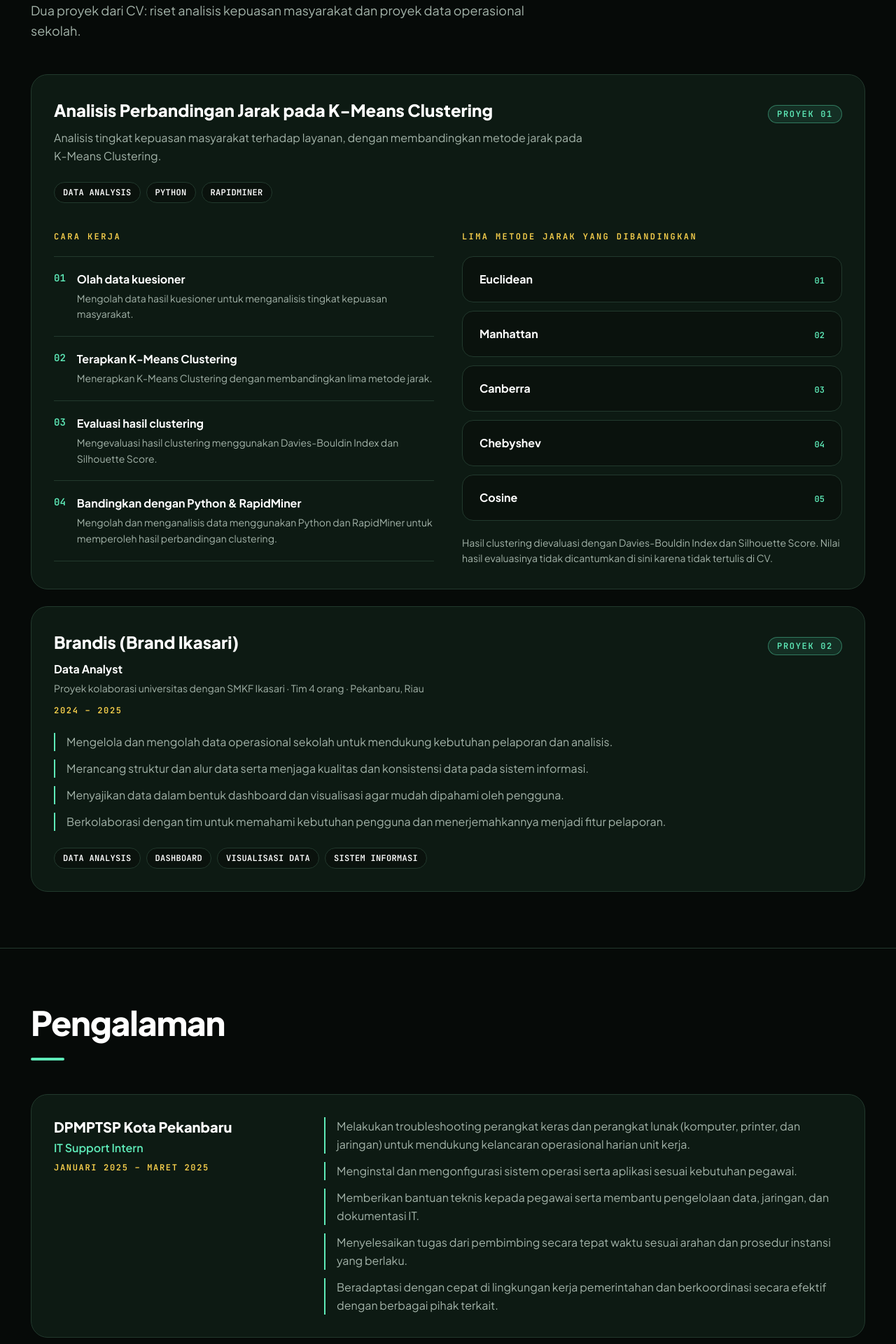
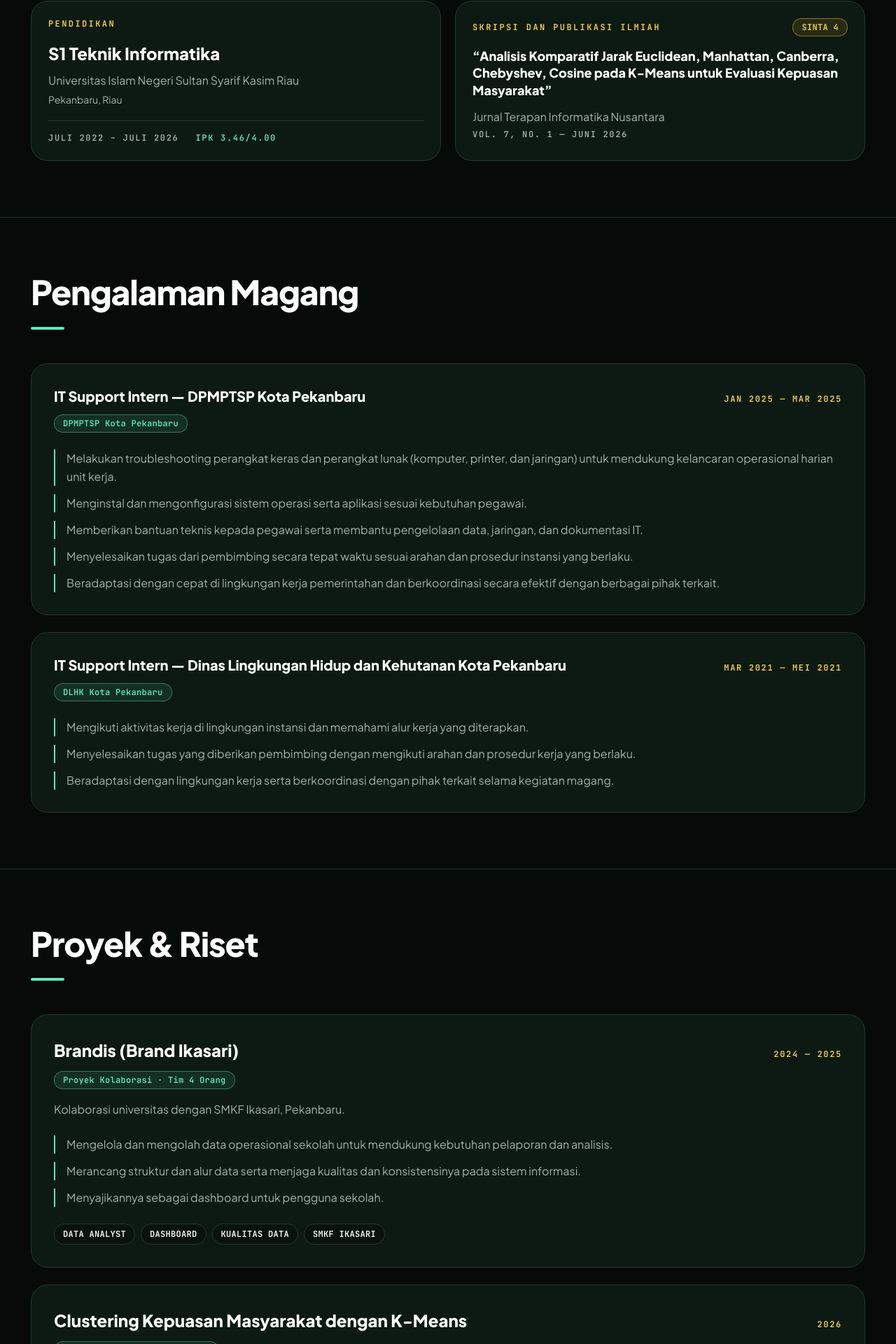
Before and after one commit to fadhilaaan9-sudo/portofolio-fakhri, a React (Vite) app: page / in a window 1280 px wide. Shown: the part 1651-3571 px from the top of the page at 70% size. Built offline with nearby package versions, Linux system fonts and the light colour scheme.

Commit message:
Samakan section Pengalaman dan Proyek dengan preview

```diff
--- a/src/App.tsx
+++ b/src/App.tsx
@@ -1,12 +1,15 @@
 import ContactSection from './components/ContactSection'
-import EducationSkillsSection from './components/EducationSkillsSection'
+import EducationSection from './components/EducationSection'
 import ExperienceSection from './components/ExperienceSection'
 import Hero from './components/Hero'
 import ProfileSection from './components/ProfileSection'
 import ProjectSection from './components/ProjectSection'
 import SiteHeader from './components/SiteHeader'
+import SkillsSection from './components/SkillsSection'
 import TrainingSection from './components/TrainingSection'
 
+// Urutan section sesuai preview: Tentang → Pendidikan & Publikasi →
+// Pengalaman → Proyek → Pelatihan → Keahlian → Kontak.
 export default function App() {
   return (
     <div className="min-h-screen bg-background font-sans text-white">
@@ -14,10 +17,11 @@ export default function App() {
       <main>
         <Hero />
         <ProfileSection />
+        <EducationSection />
+        <ExperienceSection />
         <ProjectSection />
-        <ExperienceSection />
         <TrainingSection />
-        <EducationSkillsSection />
+        <SkillsSection />
         <ContactSection />
       </main>
     </div>
--- /dev/null
+++ b/src/components/EducationSection.tsx
@@ -0,0 +1,58 @@
+import { education, publication } from '../data/portfolio'
+import Reveal from './Reveal'
+import SectionHeading from './SectionHeading'
+
+// Pendidikan dan publikasi lengkap (IPK, jurnal, volume, SINTA 4),
+// sesuai preview. Keahlian kini di komponen SkillsSection terpisah.
+export default function EducationSection() {
+  return (
+    <section id="pendidikan" className="scroll-mt-28 border-t border-border md:scroll-mt-24">
+      <div className="mx-auto max-w-[1240px] px-4 py-14 sm:px-6 sm:py-16 md:py-20">
+        <Reveal>
+          <SectionHeading title="Pendidikan & Publikasi" />
+
+          <div className="grid gap-4 sm:gap-5 lg:grid-cols-2">
+            <article className="min-w-0 rounded-[24px] border border-border bg-panel p-5 sm:p-6">
+              <p className="font-mono text-xs font-semibold tracking-[0.16em] text-amber-soft uppercase sm:tracking-[0.2em]">
+                Pendidikan
+              </p>
+              <h3 className="mt-4 text-[clamp(1.375rem,5vw,1.5rem)] font-extrabold break-words text-white">
+                {education.degree}
+              </h3>
+              <p className="mt-2 leading-relaxed break-words text-muted">{education.school}</p>
+              <p className="mt-1 text-sm text-muted">{education.location}</p>
+              <div className="mt-5 flex flex-wrap items-center gap-x-6 gap-y-2 border-t border-border pt-4">
+                <p className="font-mono text-xs font-semibold tracking-[0.14em] break-words text-muted uppercase">
+                  {education.period}
+                </p>
+                <p className="font-mono text-xs font-semibold tracking-[0.14em] break-words text-mint uppercase">
+                  IPK {education.gpa}
+                </p>
+              </div>
+            </article>
+
+            <article className="min-w-0 rounded-[24px] border border-border bg-panel p-5 sm:p-6">
+              <div className="flex flex-wrap items-center justify-between gap-2">
+                <p className="font-mono text-xs font-semibold tracking-[0.16em] text-amber-soft uppercase sm:tracking-[0.2em]">
+                  {publication.kind}
+                </p>
+                <span className="rounded-full border border-amber/50 bg-amber/10 px-3 py-1 font-mono text-xs font-semibold tracking-wide text-amber-soft">
+                  {publication.accreditation}
+                </span>
+              </div>
+              <h3 className="mt-4 text-lg leading-snug font-extrabold break-words text-white">
+                &ldquo;{publication.title}&rdquo;
+              </h3>
+              <p className="mt-3 leading-relaxed break-words text-muted">
+                {publication.journal}
+              </p>
+              <p className="mt-1 font-mono text-xs font-semibold tracking-[0.14em] break-words text-muted uppercase">
+                {publication.detail}
+              </p>
+            </article>
+          </div>
+        </Reveal>
+      </div>
+    </section>
+  )
+}
--- a/src/components/ExperienceSection.tsx
+++ b/src/components/ExperienceSection.tsx
@@ -2,28 +2,33 @@ import { experiences } from '../data/portfolio'
 import Reveal from './Reveal'
 import SectionHeading from './SectionHeading'
 
-// Pengalaman magang, urut dari yang terbaru, sesuai CV.
+// Pengalaman magang, urut dari yang terbaru, sesuai preview.
+// Judul, tanggal, dan label mengikuti preview; bullet persis CV.
 export default function ExperienceSection() {
   return (
     <section id="pengalaman" className="scroll-mt-28 border-t border-border md:scroll-mt-24">
       <div className="mx-auto max-w-[1240px] px-4 py-14 sm:px-6 sm:py-16 md:py-20">
         <Reveal>
-          <SectionHeading title="Pengalaman" />
+          <SectionHeading title="Pengalaman Magang" />
 
           <div className="space-y-6">
             {experiences.map((job) => (
               <article
                 key={job.place}
-                className="grid min-w-0 gap-4 rounded-[24px] border border-border bg-panel p-5 sm:p-8 md:grid-cols-[1fr_2fr]"
+                className="min-w-0 rounded-[24px] border border-border bg-panel p-5 sm:p-8"
               >
-                <div className="min-w-0">
-                  <h3 className="text-lg font-extrabold break-words text-white sm:text-xl">{job.place}</h3>
-                  <p className="mt-1 font-semibold text-mint">{job.role}</p>
-                  <p className="mt-2 font-mono text-xs font-semibold tracking-[0.14em] break-words text-amber-soft uppercase">
+                <div className="flex flex-wrap items-baseline justify-between gap-2">
+                  <h3 className="text-lg font-extrabold break-words text-white sm:text-xl">
+                    {job.role} — {job.place}
+                  </h3>
+                  <p className="shrink-0 font-mono text-xs font-semibold tracking-[0.14em] text-amber-soft uppercase">
                     {job.period}
                   </p>
                 </div>
-                <ul className="min-w-0 space-y-3">
+                <p className="mt-3 inline-flex rounded-full border border-mint/40 bg-mint/10 px-3 py-1 font-mono text-xs font-semibold tracking-wide text-mint">
+                  {job.label}
+                </p>
+                <ul className="mt-6 space-y-3">
                   {job.points.map((point) => (
                     <li
                       key={point}
--- a/src/components/ProjectSection.tsx
+++ b/src/components/ProjectSection.tsx
@@ -1,117 +1,33 @@
-import { brandisProject, distanceMethods, projectSteps } from '../data/portfolio'
+import { brandisProject, kmeansProject } from '../data/portfolio'
 import Reveal from './Reveal'
 import SectionHeading from './SectionHeading'
 
-// Dua proyek dari CV: K-Means (skripsi/publikasi) dan Brandis.
-// Angka hasil tidak ditampilkan karena tidak ada di CV.
+// Dua kartu sesuai preview: Brandis (kolaborasi) lalu riset K-Means.
+// Tidak ada langkah kerja, daftar metode jarak, atau tautan tambahan.
 export default function ProjectSection() {
   return (
     <section id="proyek" className="scroll-mt-28 border-t border-border md:scroll-mt-24">
       <div className="mx-auto max-w-[1240px] px-4 py-14 sm:px-6 sm:py-16 md:py-20">
         <Reveal>
-          <SectionHeading title="Proyek" />
+          <SectionHeading title="Proyek & Riset" />
 
-          <p className="max-w-3xl text-base leading-[1.6] text-muted md:text-lg">
-            Dua proyek dari CV: riset analisis kepuasan masyarakat dan
-            proyek data operasional sekolah.
-          </p>
-
-          {/* Proyek 1 — K-Means */}
-          <article className="mt-10 min-w-0 rounded-[24px] border border-border bg-panel p-5 sm:mt-12 sm:p-8">
-            <div className="flex flex-wrap items-baseline justify-between gap-2">
-              <h3 className="max-w-3xl text-[clamp(1.25rem,5vw,1.5rem)] font-extrabold break-words text-white">
-                Analisis Perbandingan Jarak pada K-Means Clustering
-              </h3>
-              <p className="shrink-0 rounded-full border border-mint/40 bg-mint/10 px-3 py-1 font-mono text-xs font-semibold tracking-[0.14em] text-mint uppercase">
-                Proyek 01
-              </p>
-            </div>
-            <p className="mt-2 max-w-3xl text-base leading-[1.6] text-muted">
-              Analisis tingkat kepuasan masyarakat terhadap layanan, dengan
-              membandingkan metode jarak pada K-Means Clustering.
-            </p>
-
-            <div className="mt-6 flex flex-wrap gap-2">
-              <span className="rounded-full border border-border bg-background-soft px-3 py-1.5 font-mono text-xs font-semibold tracking-wide text-white">
-                DATA ANALYSIS
-              </span>
-              <span className="rounded-full border border-border bg-background-soft px-3 py-1.5 font-mono text-xs font-semibold tracking-wide text-white">
-                PYTHON
-              </span>
-              <span className="rounded-full border border-border bg-background-soft px-3 py-1.5 font-mono text-xs font-semibold tracking-wide text-white">
-                RAPIDMINER
-              </span>
-            </div>
-
-            <div className="mt-8 grid gap-8 sm:mt-10 sm:gap-10 lg:grid-cols-2">
-              <div className="min-w-0">
-                <h4 className="font-mono text-xs font-semibold tracking-[0.16em] break-words text-amber-soft uppercase sm:tracking-[0.2em]">
-                  Cara kerja
-                </h4>
-                <ol className="mt-5 space-y-0">
-                  {projectSteps.map((step) => (
-                    <li
-                      key={step.code}
-                      className="flex gap-3 border-t border-border py-5 last:border-b sm:gap-4"
-                    >
-                      <span className="shrink-0 font-mono text-sm font-semibold text-mint">
-                        {step.code}
-                      </span>
-                      <div className="min-w-0">
-                        <p className="font-bold text-white">{step.title}</p>
-                        <p className="mt-1 text-sm leading-relaxed text-muted">
-                          {step.description}
-                        </p>
-                      </div>
-                    </li>
-                  ))}
-                </ol>
-              </div>
-
-              <div className="min-w-0">
-                <h4 className="font-mono text-xs font-semibold tracking-[0.16em] break-words text-amber-soft uppercase sm:tracking-[0.2em]">
-                  Lima metode jarak yang dibandingkan
-                </h4>
-                <ul className="mt-5 space-y-3">
-                  {distanceMethods.map((method) => (
-                    <li
-                      key={method.code}
-                      className="flex items-baseline justify-between gap-4 rounded-[16px] border border-border bg-background-soft px-4 py-4 transition-colors hover:border-mint/50 sm:px-6 sm:py-5"
-                    >
-                      <span className="min-w-0 font-bold break-words text-white">{method.name}</span>
-                      <span className="shrink-0 font-mono text-xs font-semibold text-mint">
-                        {method.code}
-                      </span>
-                    </li>
-                  ))}
-                </ul>
-                <p className="mt-5 text-sm leading-relaxed text-muted">
-                  Hasil clustering dievaluasi dengan Davies-Bouldin Index dan
-                  Silhouette Score. Nilai hasil evaluasinya tidak dicantumkan di
-                  sini karena tidak tertulis di CV.
-                </p>
-              </div>
-            </div>
-          </article>
-
-          {/* Proyek 2 — Brandis */}
-          <article className="mt-6 min-w-0 rounded-[24px] border border-border bg-panel p-5 sm:p-8">
+          <div className="space-y-6">
+            {/* Brandis */}
+            <article className="min-w-0 rounded-[24px] border border-border bg-panel p-5 sm:p-8">
               <div className="flex flex-wrap items-baseline justify-between gap-2">
                 <h3 className="text-[clamp(1.25rem,5vw,1.5rem)] font-extrabold break-words text-white">
                   {brandisProject.name}
                 </h3>
-              <p className="shrink-0 rounded-full border border-mint/40 bg-mint/10 px-3 py-1 font-mono text-xs font-semibold tracking-[0.14em] text-mint uppercase">
-                Proyek 02
+                <p className="shrink-0 font-mono text-xs font-semibold tracking-[0.14em] text-amber-soft uppercase">
+                  {brandisProject.year}
                 </p>
               </div>
-            <p className="mt-2 font-bold text-white">{brandisProject.role}</p>
-            <p className="mt-1 text-sm leading-relaxed break-words text-muted">
-              {brandisProject.context}
+              <p className="mt-3 inline-flex rounded-full border border-mint/40 bg-mint/10 px-3 py-1 font-mono text-xs font-semibold tracking-wide text-mint">
+                {brandisProject.label}
               </p>
-            <p className="mt-3 font-mono text-xs font-semibold tracking-[0.14em] break-words text-amber-soft uppercase">
-              {brandisProject.period}
+              <p className="mt-4 max-w-3xl text-base leading-[1.6] text-muted">
+                {brandisProject.description}
               </p>
-
               <ul className="mt-6 space-y-3">
                 {brandisProject.points.map((point) => (
                   <li
@@ -122,7 +38,6 @@ export default function ProjectSection() {
                   </li>
                 ))}
               </ul>
-
               <div className="mt-6 flex flex-wrap gap-2">
                 {brandisProject.tags.map((tag) => (
                   <span
@@ -134,6 +49,35 @@ export default function ProjectSection() {
                 ))}
               </div>
             </article>
+
+            {/* Riset K-Means */}
+            <article className="min-w-0 rounded-[24px] border border-border bg-panel p-5 sm:p-8">
+              <div className="flex flex-wrap items-baseline justify-between gap-2">
+                <h3 className="text-[clamp(1.25rem,5vw,1.5rem)] font-extrabold break-words text-white">
+                  {kmeansProject.title}
+                </h3>
+                <p className="shrink-0 font-mono text-xs font-semibold tracking-[0.14em] text-amber-soft uppercase">
+                  {kmeansProject.year}
+                </p>
+              </div>
+              <p className="mt-3 inline-flex rounded-full border border-mint/40 bg-mint/10 px-3 py-1 font-mono text-xs font-semibold tracking-wide text-mint">
+                {kmeansProject.label}
+              </p>
+              <p className="mt-4 max-w-3xl text-base leading-[1.6] text-muted">
+                {kmeansProject.description}
+              </p>
+              <div className="mt-6 flex flex-wrap gap-2">
+                {kmeansProject.tags.map((tag) => (
+                  <span
+                    key={tag}
+                    className="rounded-full border border-border bg-background-soft px-3 py-1.5 font-mono text-xs font-semibold tracking-wide text-white"
+                  >
+                    {tag.toUpperCase()}
+                  </span>
+                ))}
+              </div>
+            </article>
+          </div>
         </Reveal>
       </div>
     </section>
--- /dev/null
+++ b/src/components/SkillsSection.tsx
@@ -0,0 +1,38 @@
+import { skillGroups } from '../data/portfolio'
+import Reveal from './Reveal'
+import SectionHeading from './SectionHeading'
+
+// Keahlian persis seperti di CV: dua kelompok, pill mint solid.
+// Dipisah dari EducationSection agar urutan halaman sesuai preview
+// (Keahlian tampil setelah Pelatihan).
+export default function SkillsSection() {
+  return (
+    <section id="keahlian" className="scroll-mt-28 border-t border-border md:scroll-mt-24">
+      <div className="mx-auto max-w-[1240px] px-4 py-14 sm:px-6 sm:py-16 md:py-20">
+        <Reveal>
+          <SectionHeading title="Keahlian" />
+
+          <div className="space-y-8">
+            {skillGroups.map((group) => (
+              <div key={group.title} className="min-w-0">
+                <h3 className="font-mono text-xs font-semibold tracking-[0.16em] break-words text-amber-soft uppercase sm:tracking-[0.2em]">
+                  {group.title}
+                </h3>
+                <ul className="mt-4 flex flex-wrap gap-2">
+                  {group.items.map((item) => (
+                    <li
+                      key={item}
+                      className="rounded-full bg-mint px-3 py-2 text-sm font-bold break-words text-background"
+                    >
+                      {item}
+                    </li>
+                  ))}
+                </ul>
+              </div>
+            ))}
+          </div>
+        </Reveal>
+      </div>
+    </section>
+  )
+}
--- a/src/data/portfolio.ts
+++ b/src/data/portfolio.ts
@@ -40,81 +40,34 @@ export const focusAreas = [
   },
 ]
 
-export const distanceMethods = [
-  {
-    code: '01',
-    name: 'Euclidean',
-    note: 'Metode jarak yang dibandingkan dalam clustering.',
-  },
-  {
-    code: '02',
-    name: 'Manhattan',
-    note: 'Metode jarak yang dibandingkan dalam clustering.',
-  },
-  {
-    code: '03',
-    name: 'Canberra',
-    note: 'Metode jarak yang dibandingkan dalam clustering.',
-  },
-  {
-    code: '04',
-    name: 'Chebyshev',
-    note: 'Metode jarak yang dibandingkan dalam clustering.',
-  },
-  {
-    code: '05',
-    name: 'Cosine',
-    note: 'Metode jarak yang dibandingkan dalam clustering.',
-  },
-]
-
-export const projectSteps = [
-  {
-    code: '01',
-    title: 'Olah data kuesioner',
-    description:
-      'Mengolah data hasil kuesioner untuk menganalisis tingkat kepuasan masyarakat.',
-  },
-  {
-    code: '02',
-    title: 'Terapkan K-Means Clustering',
-    description:
-      'Menerapkan K-Means Clustering dengan membandingkan lima metode jarak.',
-  },
-  {
-    code: '03',
-    title: 'Evaluasi hasil clustering',
-    description:
-      'Mengevaluasi hasil clustering menggunakan Davies-Bouldin Index dan Silhouette Score.',
-  },
-  {
-    code: '04',
-    title: 'Bandingkan dengan Python & RapidMiner',
-    description:
-      'Mengolah dan menganalisis data menggunakan Python dan RapidMiner untuk memperoleh hasil perbandingan clustering.',
-  },
-]
+export const kmeansProject = {
+  label: 'Riset Skripsi · Terpublikasi',
+  title: 'Clustering Kepuasan Masyarakat dengan K-Means',
+  year: '2026',
+  description:
+    'Skripsi yang diuji lewat perbandingan lima metrik jarak dalam satu kerangka evaluasi.',
+  tags: ['K-Means', 'Python', 'RapidMiner', 'SINTA 4'],
+}
 
 export const brandisProject = {
   name: 'Brandis (Brand Ikasari)',
-  role: 'Data Analyst',
-  period: '2024 – 2025',
-  context:
-    'Proyek kolaborasi universitas dengan SMKF Ikasari · Tim 4 orang · Pekanbaru, Riau',
+  label: 'Proyek Kolaborasi · Tim 4 Orang',
+  year: '2024 — 2025',
+  description: 'Kolaborasi universitas dengan SMKF Ikasari, Pekanbaru.',
   points: [
     'Mengelola dan mengolah data operasional sekolah untuk mendukung kebutuhan pelaporan dan analisis.',
-    'Merancang struktur dan alur data serta menjaga kualitas dan konsistensi data pada sistem informasi.',
-    'Menyajikan data dalam bentuk dashboard dan visualisasi agar mudah dipahami oleh pengguna.',
-    'Berkolaborasi dengan tim untuk memahami kebutuhan pengguna dan menerjemahkannya menjadi fitur pelaporan.',
+    'Merancang struktur dan alur data serta menjaga kualitas dan konsistensinya pada sistem informasi.',
+    'Menyajikannya sebagai dashboard untuk pengguna sekolah.',
   ],
-  tags: ['Data Analysis', 'Dashboard', 'Visualisasi Data', 'Sistem Informasi'],
+  tags: ['Data Analyst', 'Dashboard', 'Kualitas Data', 'SMKF Ikasari'],
 }
 
 export const experiences = [
   {
     place: 'DPMPTSP Kota Pekanbaru',
+    label: 'DPMPTSP Kota Pekanbaru',
     role: 'IT Support Intern',
-    period: 'Januari 2025 – Maret 2025',
+    period: 'JAN 2025 — MAR 2025',
     points: [
       'Melakukan troubleshooting perangkat keras dan perangkat lunak (komputer, printer, dan jaringan) untuk mendukung kelancaran operasional harian unit kerja.',
       'Menginstal dan mengonfigurasi sistem operasi serta aplikasi sesuai kebutuhan pegawai.',
@@ -125,8 +78,9 @@ export const experiences = [
   },
   {
     place: 'Dinas Lingkungan Hidup dan Kehutanan Kota Pekanbaru',
+    label: 'DLHK Kota Pekanbaru',
     role: 'IT Support Intern',
-    period: 'Maret 2021 – Mei 2021',
+    period: 'MAR 2021 — MEI 2021',
     points: [
       'Mengikuti aktivitas kerja di lingkungan instansi dan memahami alur kerja yang diterapkan.',
       'Menyelesaikan tugas yang diberikan pembimbing dengan mengikuti arahan dan prosedur kerja yang berlaku.',
```
Lines whose indentation alone changed are shown as unchanged.
